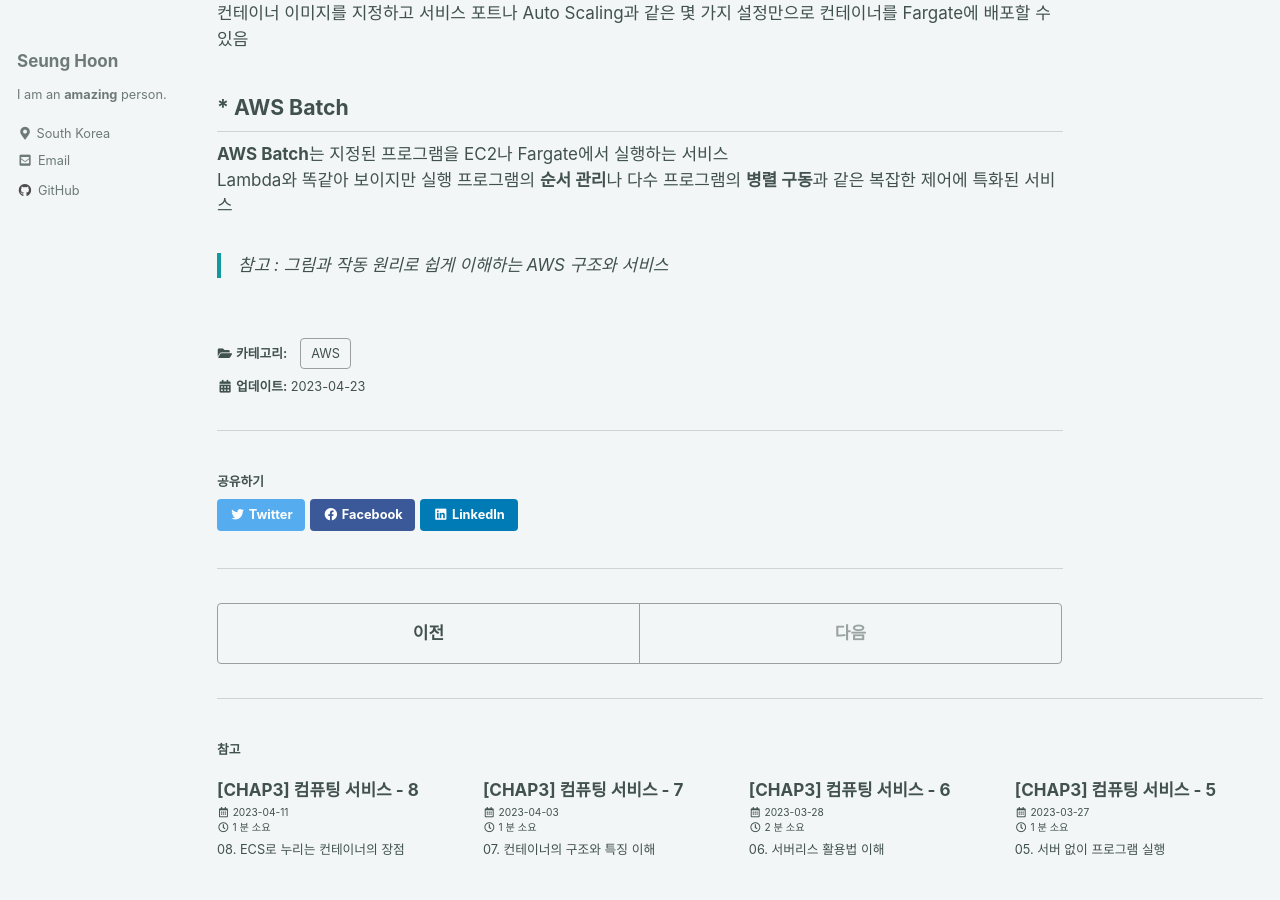
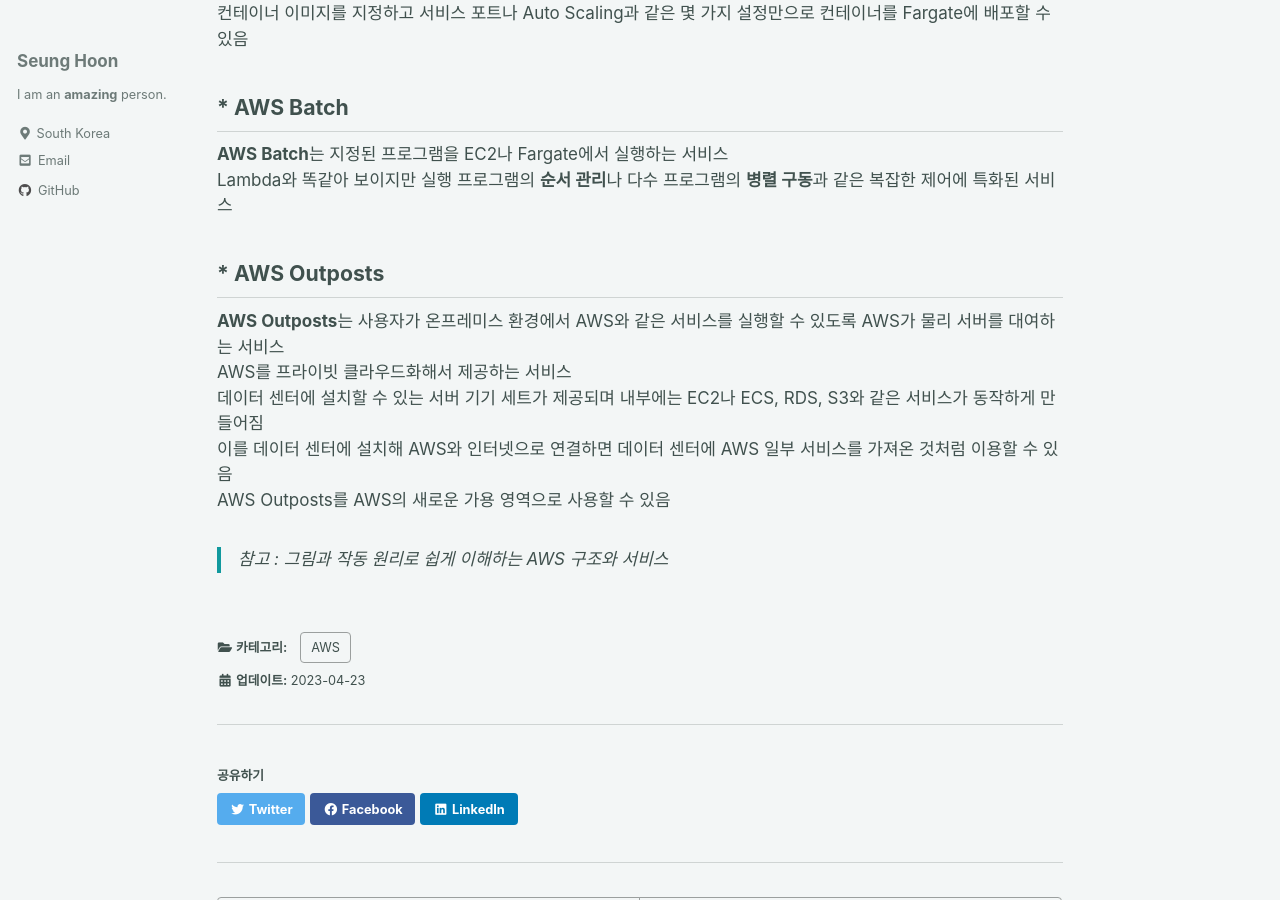
Before and after one commit to ibk01161/ibk01161.github.io, a Jekyll site: the page built from _posts/2023-04-23-aws3_09.md, in a window 1280 px wide and 900 px high, scrolled down 1316 px. Built offline with Jekyll 4.4.1, drawn with Linux system fonts in a browser that asks for light colours; cached includes are drawn as plain includes.

Commit message:
Add Post

```diff
--- a/_posts/2023-04-23-aws3_09.md
+++ b/_posts/2023-04-23-aws3_09.md
@@ -50,4 +50,15 @@ AWS에서는 Lightsail에서 EC2로 마이그레이션하기 위한 기능도
 Lambda와 똑같아 보이지만 실행 프로그램의 **순서 관리**나 다수 프로그램의 **병렬 구동**과 같은 복잡한 제어에 특화된 서비스
 
 
+## * AWS Outposts
+
+**AWS Outposts**는 사용자가 온프레미스 환경에서 AWS와 같은 서비스를 실행할 수 있도록 AWS가 물리 서버를 대여하는 서비스
+AWS를 프라이빗 클라우드화해서 제공하는 서비스
+데이터 센터에 설치할 수 있는 서버 기기 세트가 제공되며 내부에는 EC2나 ECS, RDS, S3와 같은 서비스가 동작하게 만들어짐
+이를 데이터 센터에 설치해 AWS와 인터넷으로 연결하면 데이터 센터에 AWS 일부 서비스를 가져온 것처럼 이용할 수 있음
+AWS Outposts를 AWS의 새로운 가용 영역으로 사용할 수 있음
+
+
+
+
 > 참고 : 그림과 작동 원리로 쉽게 이해하는 AWS 구조와 서비스
```
